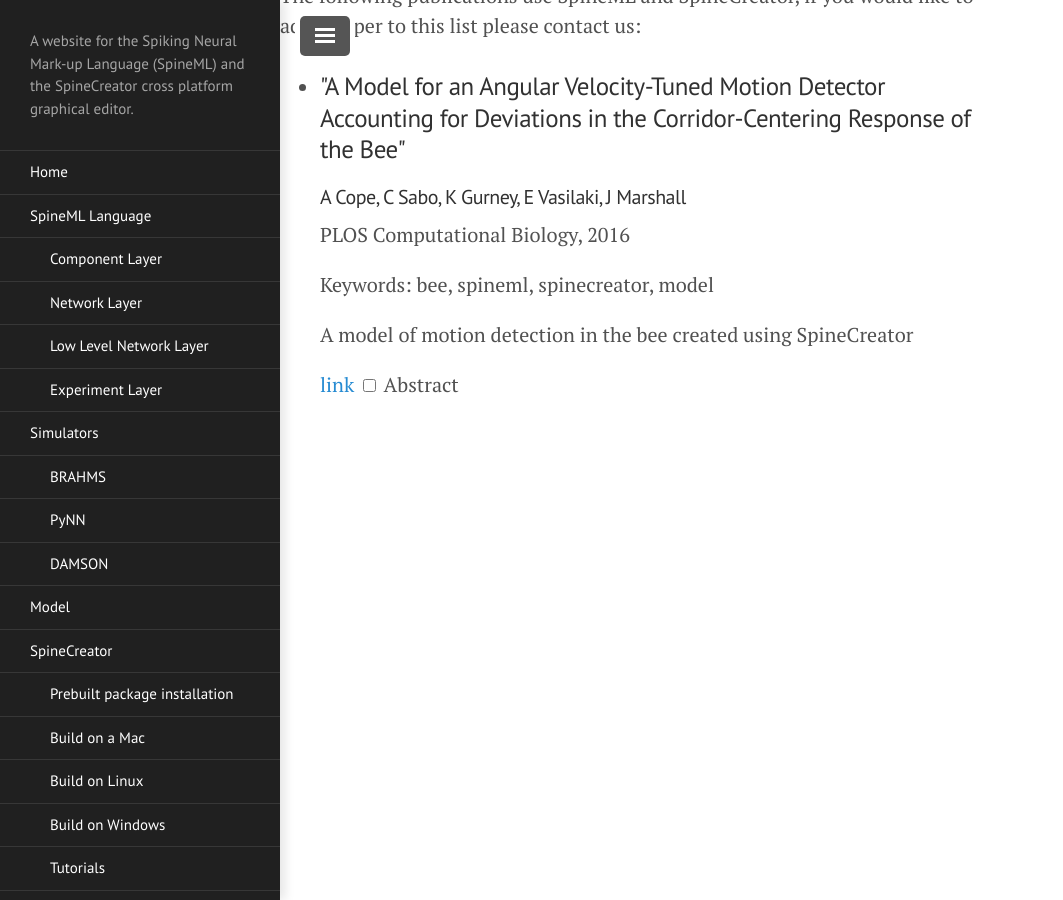
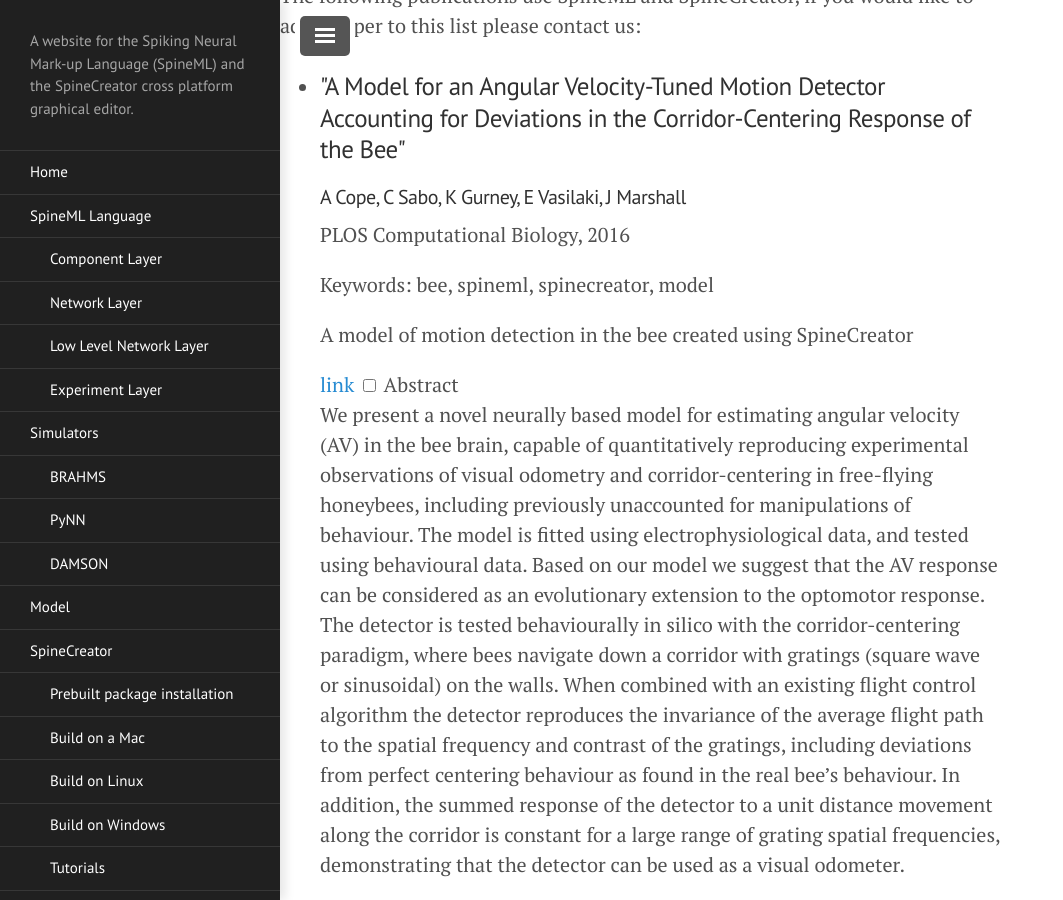
Before and after one commit to SpineML/spineml.github.io, a Jekyll site: the page built from publications/index.md, in a window 1280 px wide and 900 px high, scrolled down 561 px. Shown: the whole window, without its empty margins (0-1063 px from the left). Built offline with Jekyll 4.4.1, drawn with Linux system fonts in a browser that asks for light colours; nearby versions of some CDN libraries; library files that are not in the unit come from our copies.

Commit message:
Update papers.yml

```diff
--- a/_data/papers.yml
+++ b/_data/papers.yml
@@ -2,7 +2,7 @@
   author-list: "A Cope, C Sabo, K Gurney, E Vasilaki, J Marshall"
   publication: "PLOS Computational Biology, 2016"
   description: "A model of motion detection in the bee created using SpineCreator"
-  abstract: ""
+  abstract: "We present a novel neurally based model for estimating angular velocity (AV) in the bee brain, capable of quantitatively reproducing experimental observations of visual odometry and corridor-centering in free-flying honeybees, including previously unaccounted for manipulations of behaviour. The model is fitted using electrophysiological data, and tested using behavioural data. Based on our model we suggest that the AV response can be considered as an evolutionary extension to the optomotor response. The detector is tested behaviourally in silico with the corridor-centering paradigm, where bees navigate down a corridor with gratings (square wave or sinusoidal) on the walls. When combined with an existing flight control algorithm the detector reproduces the invariance of the average flight path to the spatial frequency and contrast of the gratings, including deviations from perfect centering behaviour as found in the real bee’s behaviour. In addition, the summed response of the detector to a unit distance movement along the corridor is constant for a large range of grating spatial frequencies, demonstrating that the detector can be used as a visual odometer."
   url: "http://journals.plos.org/ploscompbiol/article?id=10.1371/journal.pcbi.1004887"
   keywords: "bee, spineml, spinecreator, model"
   bib:
```
